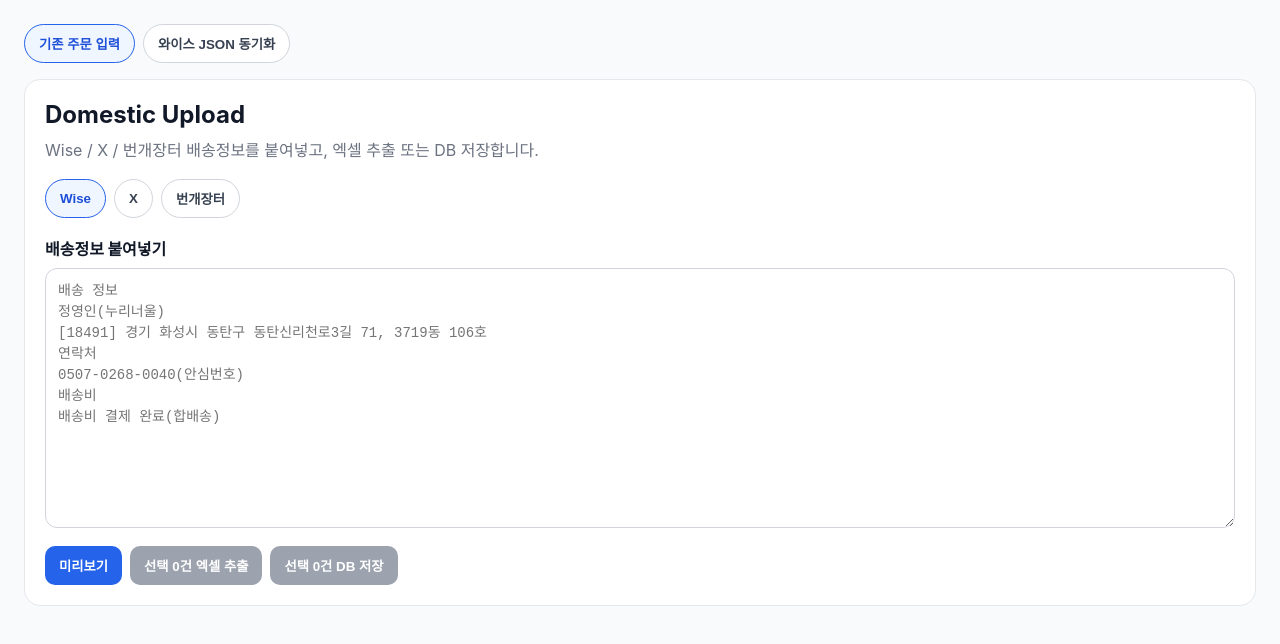
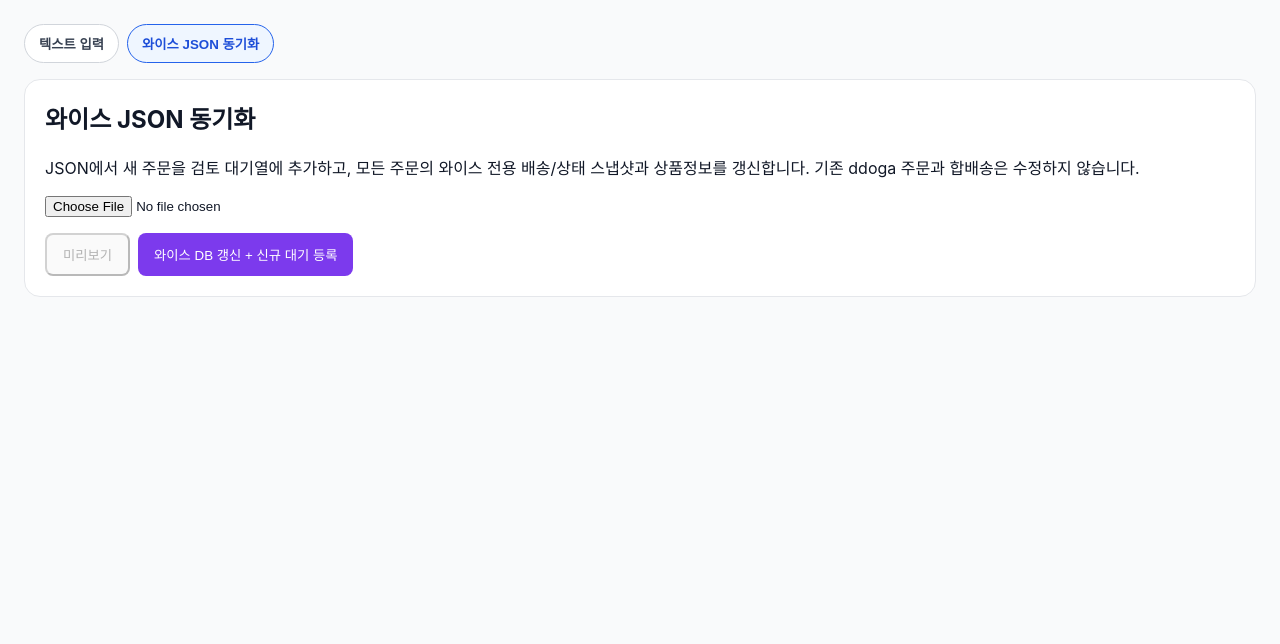
Before and after one commit to ddogagak/shipping, a Next.js app in the folder web/: page /domestic-upload in a window 1280 px wide. Shown: the top 644 px of the page. Built offline with nearby package versions, Linux system fonts and the light colour scheme.

Commit message:
Default domestic upload to Wise JSON tab and move text input second

```diff
--- a/web/src/app/domestic-upload/page.tsx
+++ b/web/src/app/domestic-upload/page.tsx
@@ -80,7 +80,7 @@ function toExcelRow(row: DomesticRow) {
 
 export default function DomesticUploadPage() {
   const [platform, setPlatform] = useState<Platform>("wise");
-  const [uploadTab,setUploadTab] = useState<"legacy"|"wise-json">("legacy");
+  const [uploadTab,setUploadTab] = useState<"legacy"|"wise-json">("wise-json");
   const [inputText, setInputText] = useState("");
   const [fresh, setFresh] = useState<DomesticRow[]>([]);
   const [duplicated, setDuplicated] = useState<DomesticRow[]>([]);
@@ -230,7 +230,7 @@ export default function DomesticUploadPage() {
 
   return (
     <main style={{ maxWidth: 1280, margin: "0 auto", padding: 24 }}>
-      <div style={{display:"flex",gap:8,marginBottom:16}}><button type="button" style={tabStyle(uploadTab==="legacy")} onClick={()=>setUploadTab("legacy")}>기존 주문 입력</button><button type="button" style={tabStyle(uploadTab==="wise-json")} onClick={()=>setUploadTab("wise-json")}>와이스 JSON 동기화</button></div>
+      <div style={{display:"flex",gap:8,marginBottom:16}}><button type="button" style={tabStyle(uploadTab==="legacy")} onClick={()=>setUploadTab("legacy")}>텍스트 입력</button><button type="button" style={tabStyle(uploadTab==="wise-json")} onClick={()=>setUploadTab("wise-json")}>와이스 JSON 동기화</button></div>
       {uploadTab==="wise-json" ? <WiseJsonImport/> : <>
       <section style={cardStyle}>
         <h1 style={{ marginTop: 0, marginBottom: 8 }}>Domestic Upload</h1>
```
